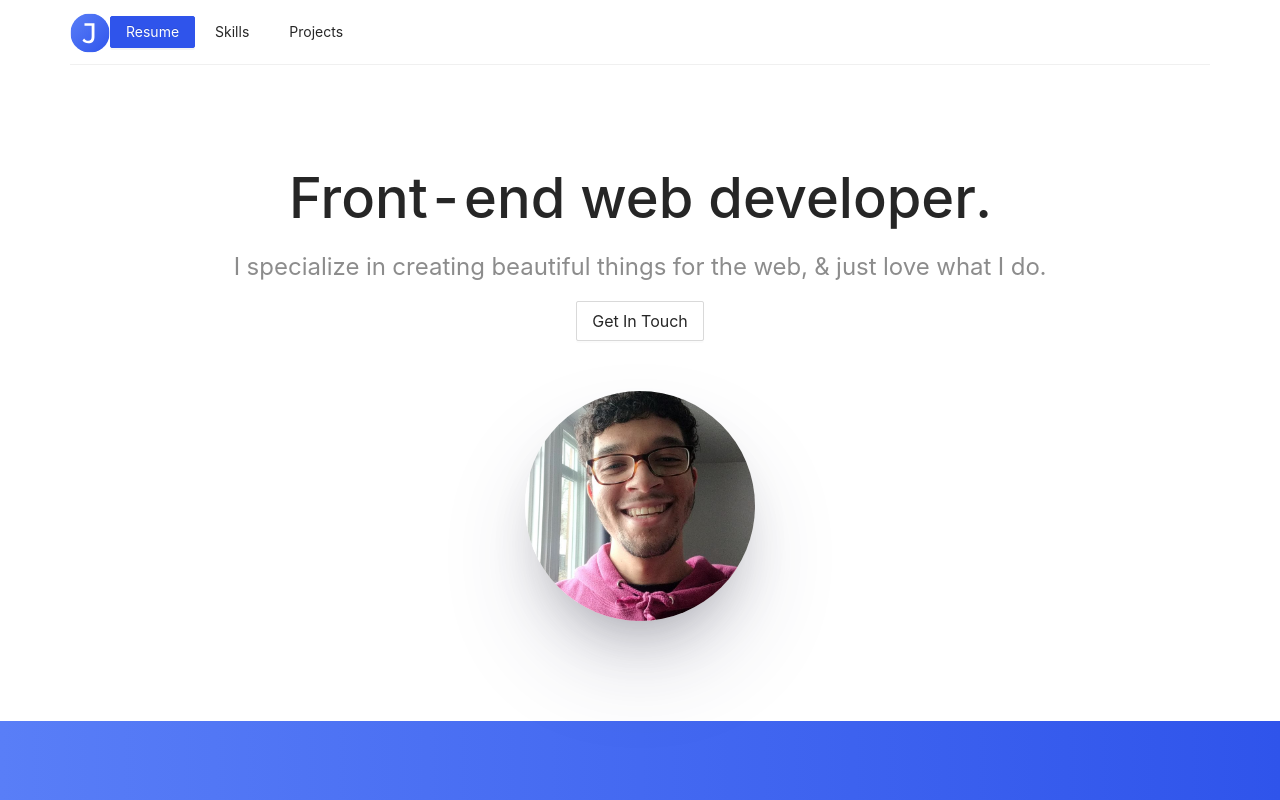
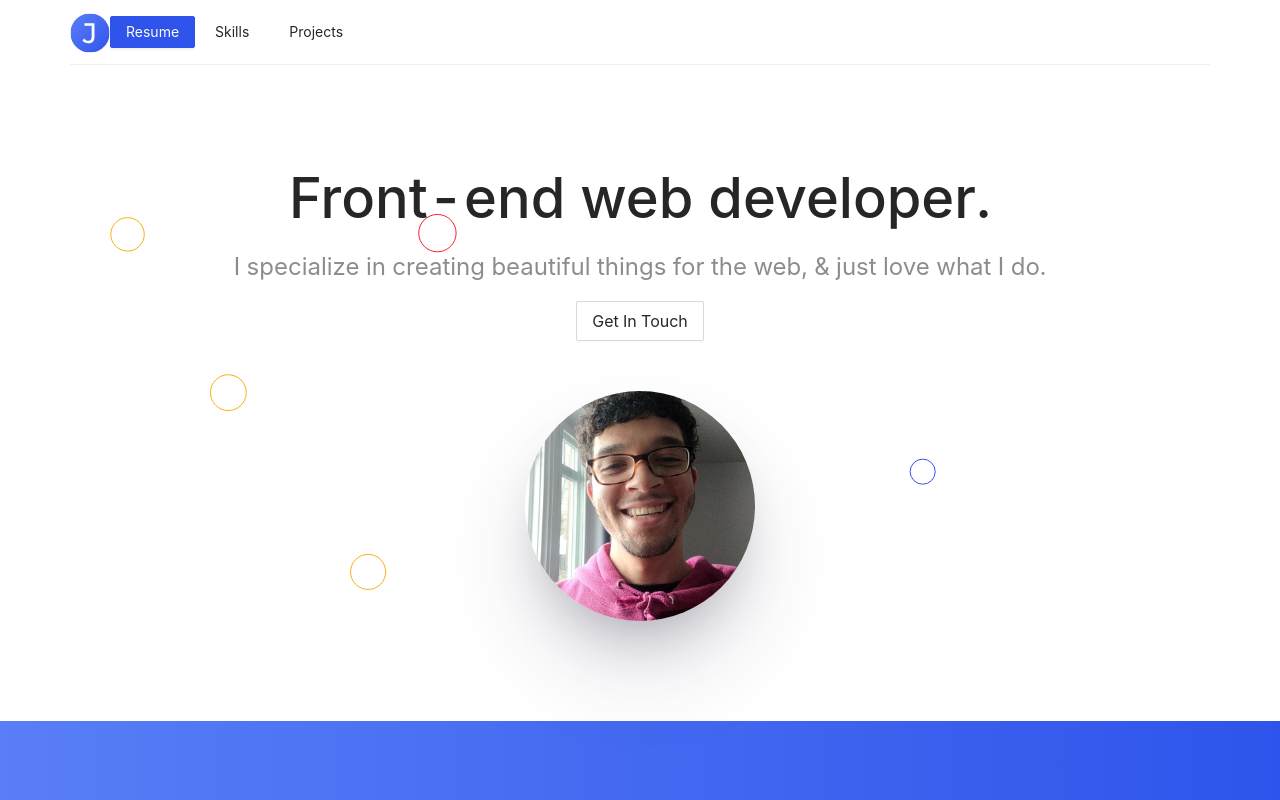
Before and after one commit to jonahlouis4/Portfolio-v3, a React (Create React App) app: page / in a window 1280 px wide. Shown: the top 800 px of the page. Built offline with nearby package versions, Linux system fonts and the light colour scheme.

Commit message:
Added vector bg for intro

```diff
--- a/src/App.js
+++ b/src/App.js
@@ -53,8 +53,12 @@ function App() {
         </Header>
         <Content>
           {/* Section - Introduction */}
-          <div className="container">
+          <div className="container-bg-0">
+            <div
+            className="container"
+            >
               <Introduction />
+            </div>
           </div>
           {/* Section - Projects */}
           <div className="container-bg-1" id={sectionLink.section1}>
--- a/src/App.less
+++ b/src/App.less
@@ -6,6 +6,9 @@
 /*
 ======= UNIVERSAL BACKGROUND =======
 */
+    .container-bg-0 {
+        background-image: url(./images/_Intro-bg.svg);
+    }
     .container-bg-1 {
         background: rgb(89,126,247);
         background: linear-gradient(90deg, rgba(89,126,247,1) 0%, rgba(47,84,235,1) 100%);
@@ -19,6 +22,9 @@ Class changes according to side nav
 */
     .content-bg-df { background-color: none; }
     .content-bg-blur { background-color: rgba(0,0,0,0.4); }
+    .test {
+        background-image: url(./images/_Intro-bg.svg);
+    }
 
 /*
 ======= UNIVERSAL CSS FOR RESPONSIVENESS =======
```
Also changed, not shown: src/components/Contribution.js (added, +11 -0 lines), src/images/_Intro-bg.svg (added), 1 other file (tests, documents, lock files or other folders). Lines whose indentation alone changed are shown as unchanged.
